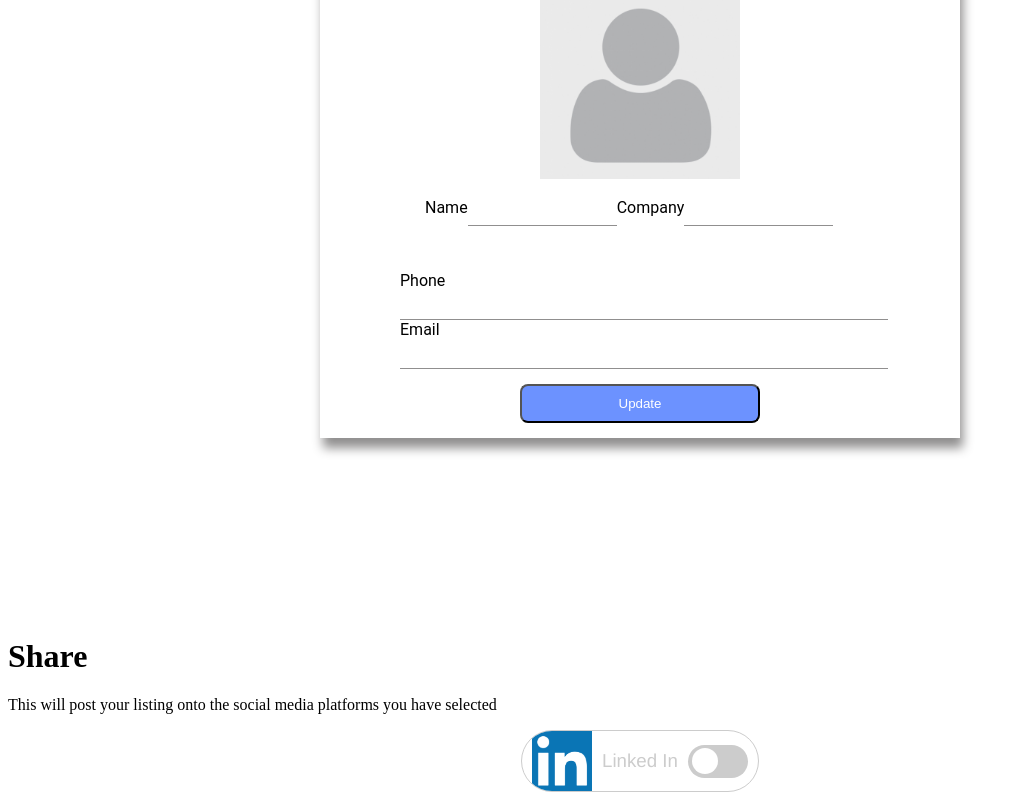
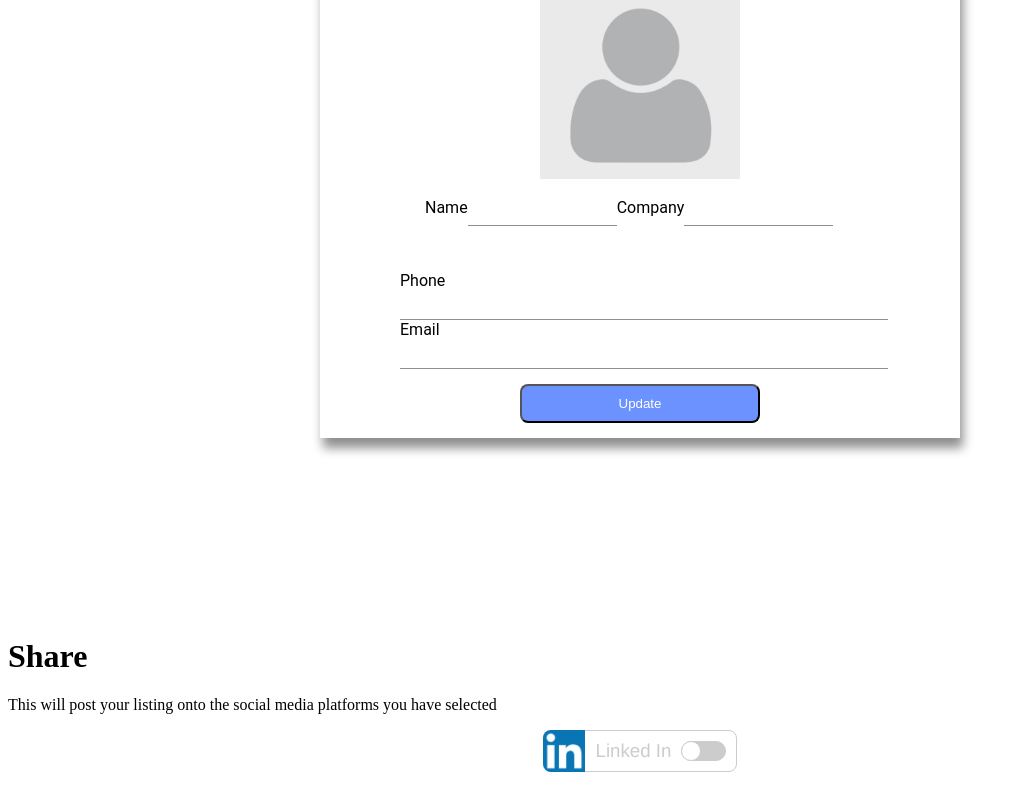
Before and after one commit to JakePitman/social-banana, a React (Create React App) app in the folder client/: page / in a window 1280 px wide. Shown: the part 938-1738 px from the top of the page, without its empty margins (0-1024 px from the left). Built offline with nearby package versions, Linux system fonts and the light colour scheme; no server answers.

Commit message:
re-style social media logos & slider button

```diff
--- a/client/src/css/components/listingPage.css
+++ b/client/src/css/components/listingPage.css
@@ -1,3 +1,4 @@
+
 .listing-title {
 
 }
@@ -13,14 +14,19 @@
 
 .listing-media-box {
   display: flex;
+  height: 40px;
   border: 1px solid #CCCCCC;
-  border-radius: 34px;
-  overflow: hidden;
+  border-radius: 8px;
+  /*overflow: hidden;*/
 }
 
 .listing-media-logo {
-  height: 60px;
-  padding-left: 10px;
+  position: relative;
+  left: -1px;
+  top: -1px;
+  height: 42px;
+  border: 1px;
+  border-radius: 8px 0px 0px 8px;
 }
 
 .listing-media-title-container {
@@ -38,7 +44,7 @@
 }
 
 .listing-media-switch-container {
-  height: 60px;
+  height: inherit;
   display: flex;
   justify-content: center;
   align-items: center;
@@ -48,8 +54,8 @@
 .listing-media-switch {
   position: relative;
   display: inline-block;
-  width: 60px;
-  height: 33px;
+  width: 45px;
+  height: 20px;
 }
 
 .listing-media-switch input {
@@ -66,19 +72,21 @@
   background-color: #ccc;
   -webkit-transition: .4s;
   transition: .4s;
+  border: 1px solid #CCCCCC;
   border-radius: 34px;
 }
 
 .slider-round:before {
   position: absolute;
   content: "";
-  height: 26px;
-  width: 26px;
-  left: 4px;
-  bottom: 4px;
+  height: 18px;
+  width: 18px;
+  left: -1px;
+  bottom: -1px;
   background-color: white;
   -webkit-transition: .4s;
   transition: .4s;
+  border: 1px solid #CCCCCC;
   border-radius: 50%;
 }
 
```
